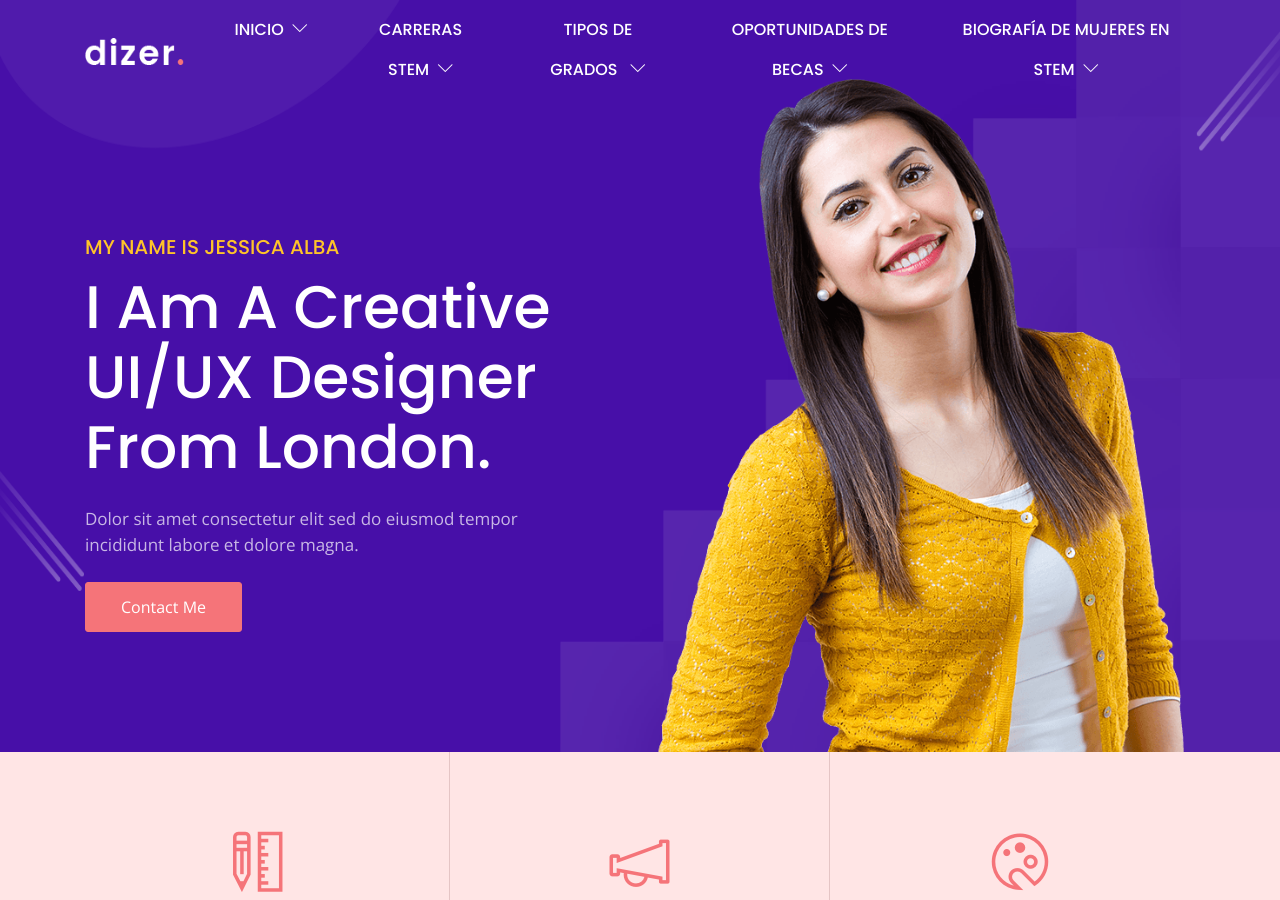
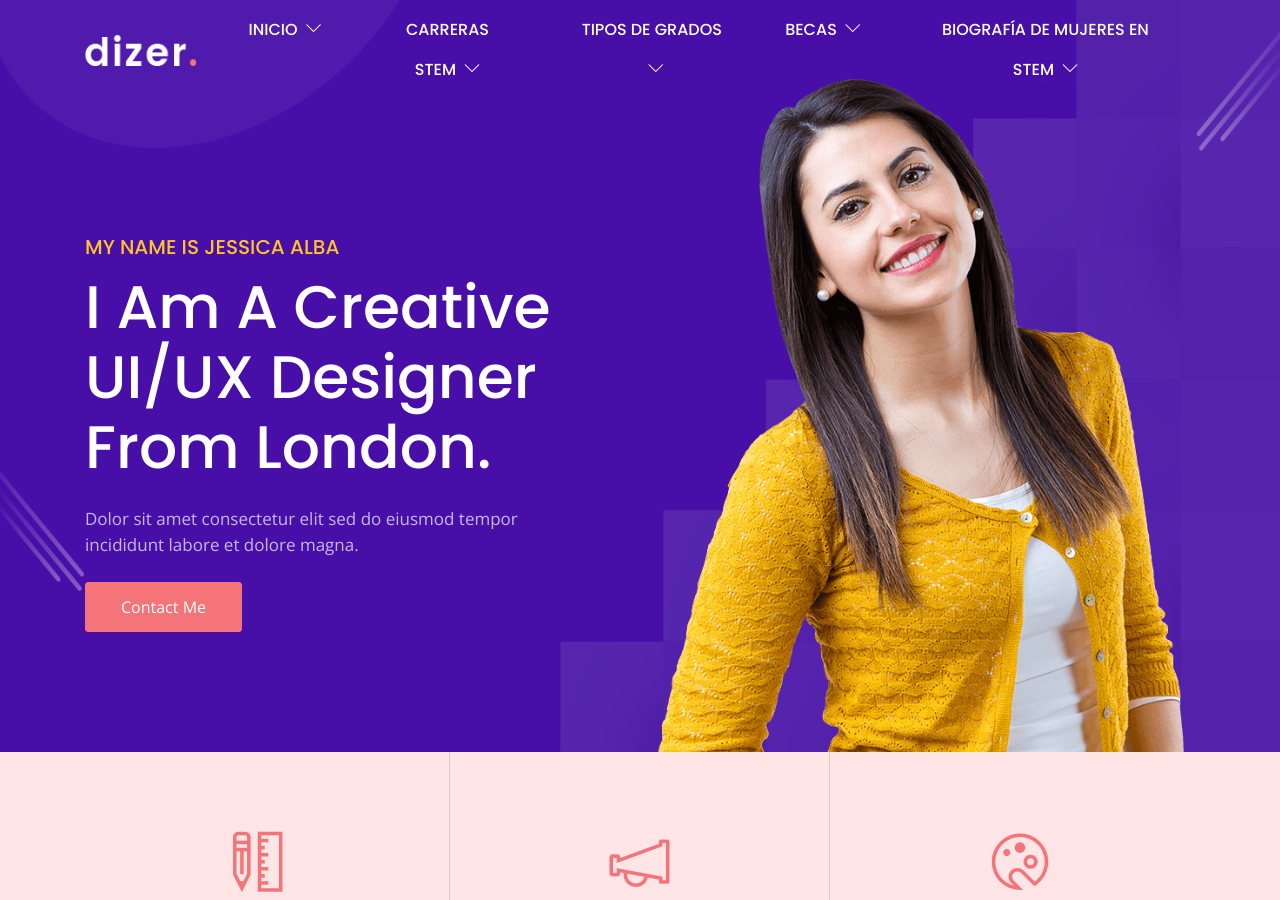
Before and after one commit to estaennosotraspiloto/estaennosotraspiloto, a Jekyll site: the page built from index.html, in a window 1280 px wide and 900 px high. Built offline with Jekyll 4.4.1, drawn with Linux system fonts in a browser that asks for light colours.

Commit message:
Update from Forestry.io estaennosotraspiloto updated _data/navigation.yml

```diff
--- a/_data/navigation.yml
+++ b/_data/navigation.yml
@@ -23,7 +23,7 @@ main:
     url: "/blog-1"
   - name: Blog Two
     url: "/blog-2"
-- name: Oportunidades de becas
+- name: Becas
   url: "/"
   submenu:
   - name: Services
```
